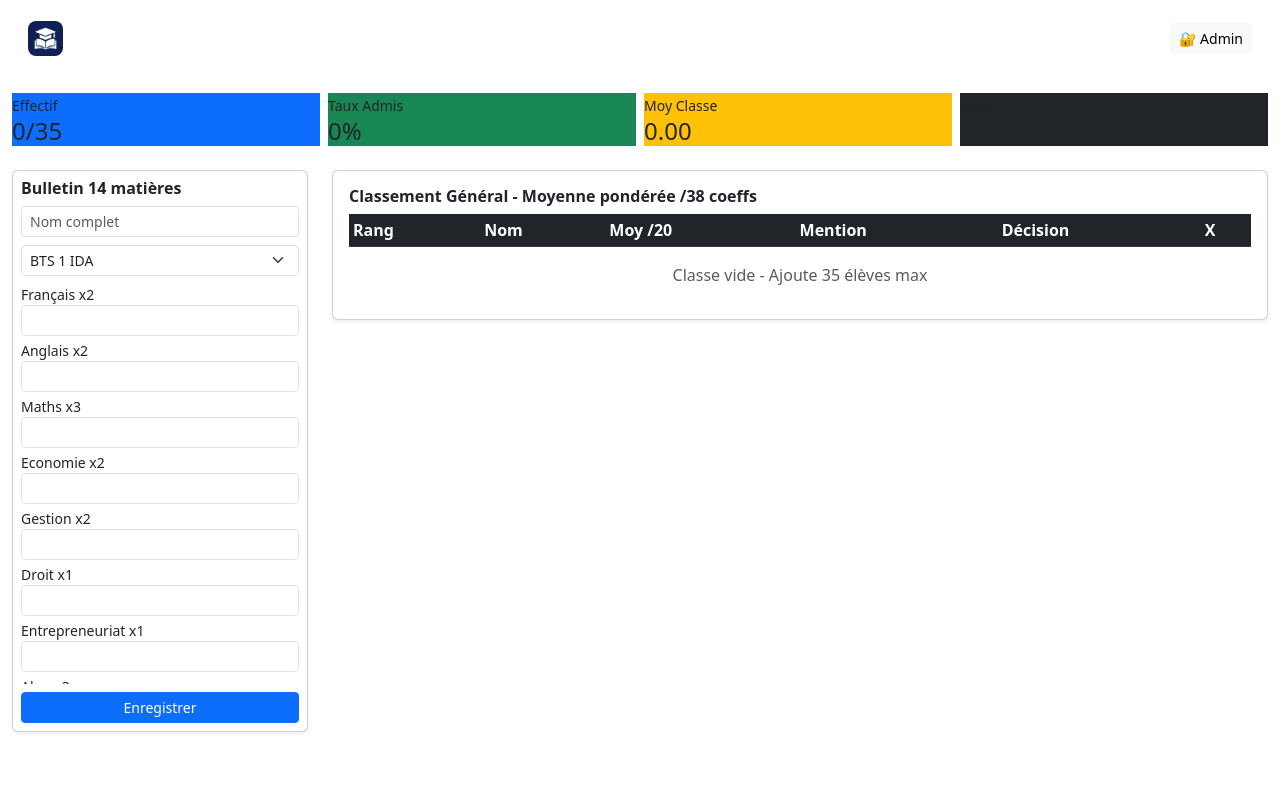
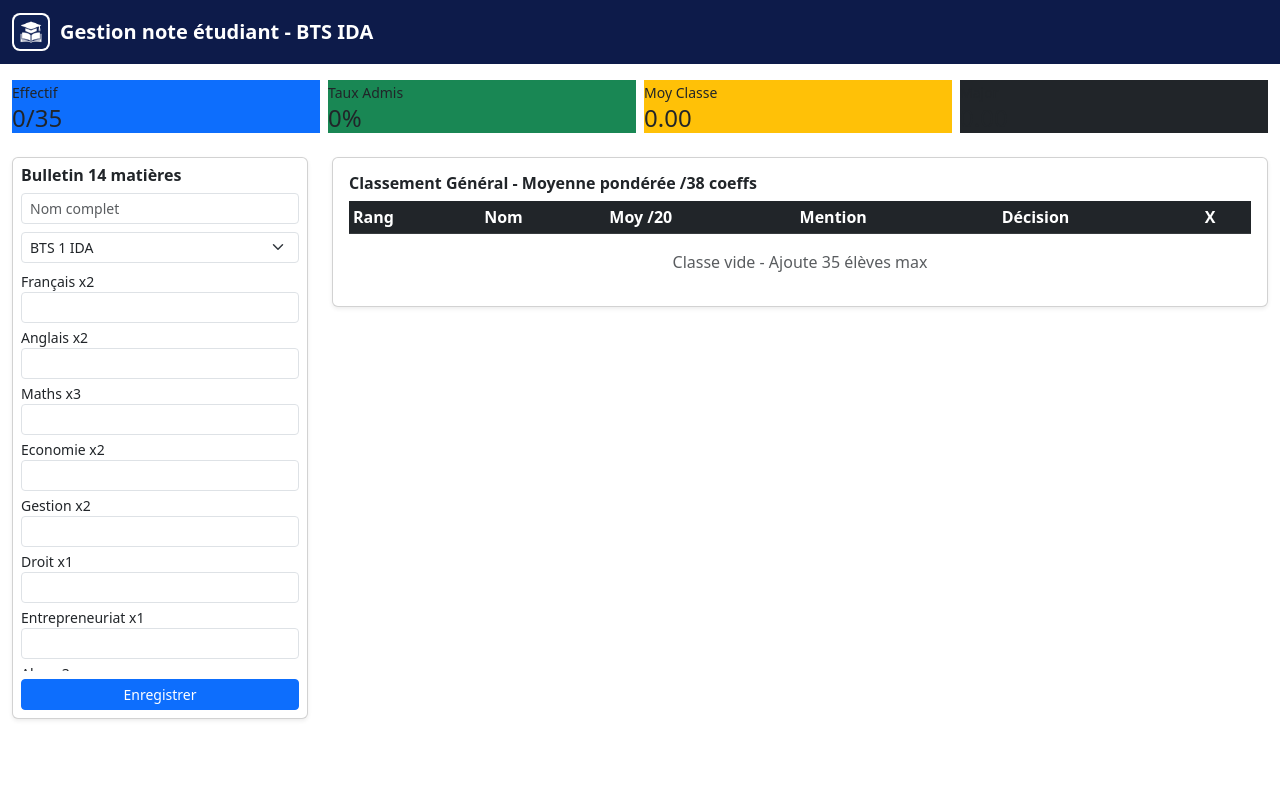
Before and after one commit to zaka-carlos-dev/gestion-notes-etudiants, a Flask app: page / in a window 1280 px wide. Run offline with Flask 3, Linux system fonts and the light colour scheme; data that the repository does not hold is empty.

Commit message:
Update index.html

```diff
--- a/templates/index.html
+++ b/templates/index.html
@@ -2,25 +2,28 @@
 <meta charset="UTF-8">
 <meta name="viewport" content="width=device-width, initial-scale=1.0">
 <title>Gestion note étudiant - BTS IDA</title>
-<link rel="icon" type="image/jpg" href="/static/logo.jpg">
-<link rel="apple-touch-icon" href="/static/logo.jpg">
-<link rel="manifest" href="/static/manifest.json">
 
+<link rel="icon" href="/static/logo.jpg">
 <meta property="og:title" content="Gestion note étudiant - BTS IDA">
-<meta property="og:description" content="Gestion des notes 14 matières - Coeff 38 - Classement automatique 35 élèves BTS IDA">
+<meta property="og:description" content="Gestion 14 matières - Moyenne coeff 38 - BTS IDA">
 <meta property="og:image" content="https://gestion-notes-etudiants-lr2g.onrender.com/static/logo.jpg">
 <meta property="og:url" content="https://gestion-notes-etudiants-lr2g.onrender.com">
 <meta property="og:type" content="website">
 <meta name="twitter:card" content="summary_large_image">
 <meta name="twitter:image" content="https://gestion-notes-etudiants-lr2g.onrender.com/static/logo.jpg">
 <meta name="theme-color" content="#0d1b4a">
+<link href="https://cdn.jsdelivr.net/npm/bootstrap@5.3.0/dist/css/bootstrap.min.css" rel="stylesheet">
+</head>
+<body>
 
-<link href="https://cdn.jsdelivr.net/npm/bootstrap@5.3.0/dist/css/bootstrap.min.css" rel="stylesheet">
-</head><body>
-<nav class="navbar navbar-dark p-3"><div class="container-fluid"><a class="navbar-brand" href="/">
-  <img src="/static/logo.jpg" width="35" height="35" style="border-radius:8px; margin-right:8px;">
-  Gestion note étudiant - BTS IDA
-</a><a href="/admin" class="btn btn-light btn-sm">🔐 Admin</a></div></nav>
+<nav class="navbar navbar-dark" style="background-color: #0d1b4a;">
+  <div class="container-fluid">
+    <a class="navbar-brand fw-bold d-flex align-items-center" href="/">
+      <img src="/static/logo.jpg" width="38" height="38" style="border-radius:8px; margin-right:10px; background:white; padding:2px;">
+      Gestion note étudiant - BTS IDA
+    </a>
+  </div>
+</nav>
 <div class="container-fluid mt-3">
 <div class="row g-2 mb-3"><div class="col-3"><div class="card-stat bg-primary"><small>Effectif</small><h4>{{ total }}/35</h4></div></div><div class="col-3"><div class="card-stat bg-success"><small>Taux Admis</small><h4>{{ "%.0f"|format(taux) }}%</h4></div></div><div class="col-3"><div class="card-stat bg-warning text-dark"><small>Moy Classe</small><h4>{{ "%.2f"|format(moy_classe) }}</h4></div></div><div class="col-3"><div class="card-stat bg-dark"><small>Major</small><h4>{{ "%.2f"|format(meilleure) }}</h4></div></div></div>
 <div class="row"><div class="col-md-3"><div class="card p-2 shadow-sm"><h6 class="fw-bold">Bulletin 14 matières</h6><form method="POST" action="/add"><input name="nom" class="form-control form-control-sm mb-2" placeholder="Nom complet" required><select name="classe" class="form-select form-select-sm mb-2"><option>BTS 1 IDA</option><option>BTS 2 IDA</option></select>
```
